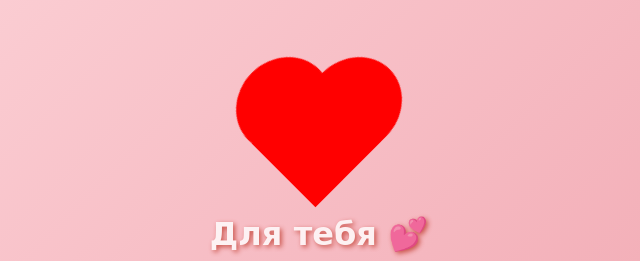
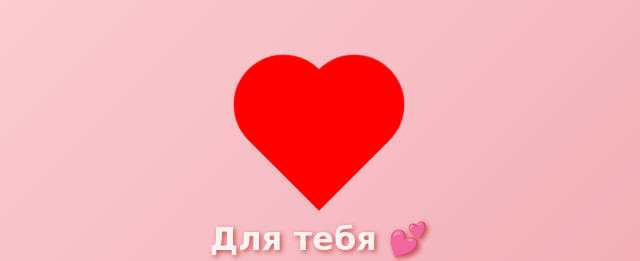
Before and after one commit to Xelmor/my-heart, a plain HTML site: page index.html in a window 1280 px wide. Shown: the part 215-476 px from the top of the page, 321-961 px from the left. Drawn offline with Linux system fonts and the light colour scheme.

Commit message:
Update index.html

```diff
--- a/index.html
+++ b/index.html
@@ -17,8 +17,8 @@
     .heart {
       position: relative;
       width: 100px;
-      height: 90px;
-      background: red;
+      height: 100px;
+      background-color: red;
       transform: rotate(-45deg);
       animation: pulse 1s infinite;
     }
@@ -27,9 +27,9 @@
       content: "";
       position: absolute;
       width: 100px;
-      height: 90px;
+      height: 100px;
+      background-color: red;
       border-radius: 50%;
-      background: red;
     }
     .heart:before {
       top: -50px;
```
